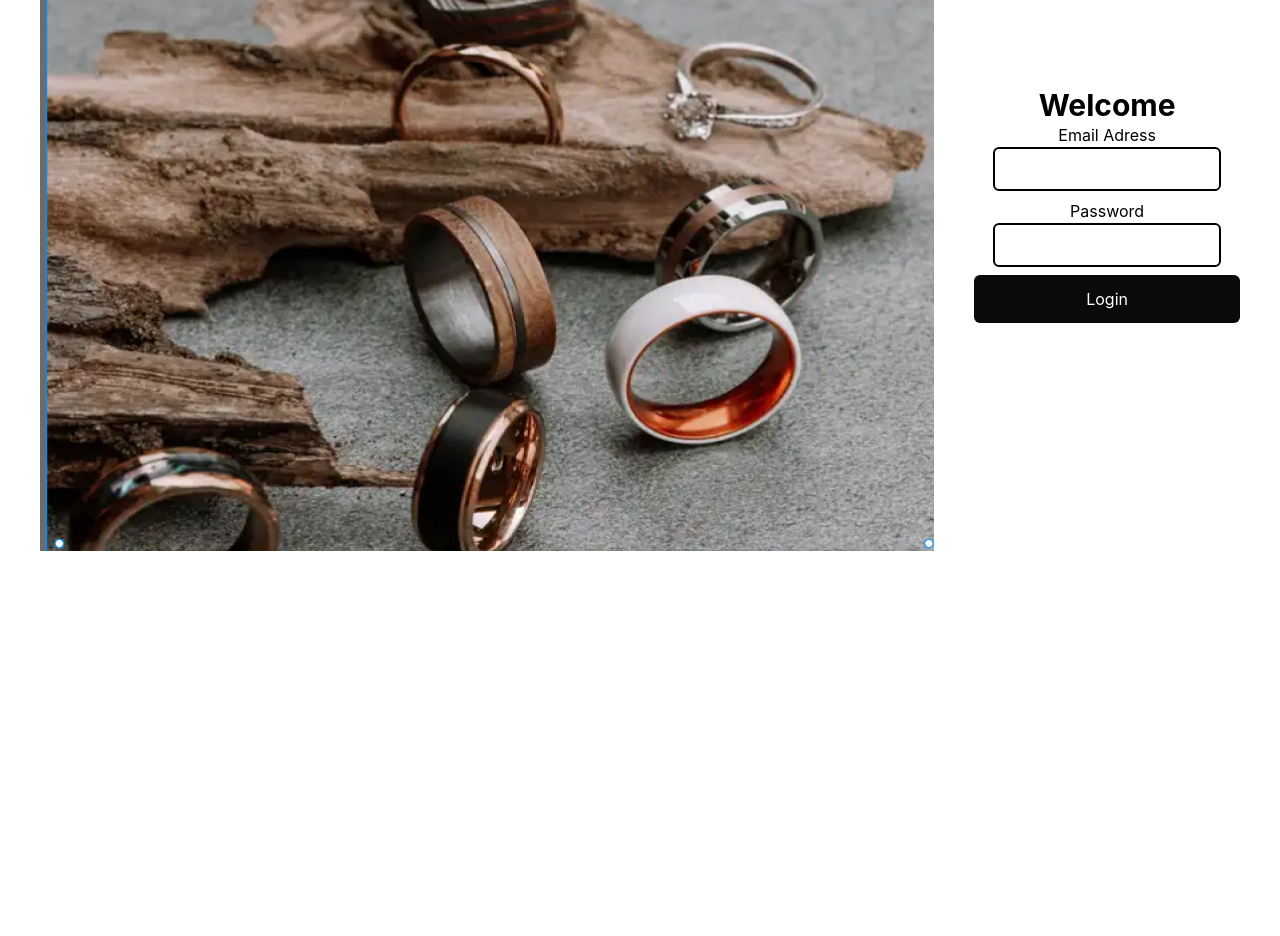
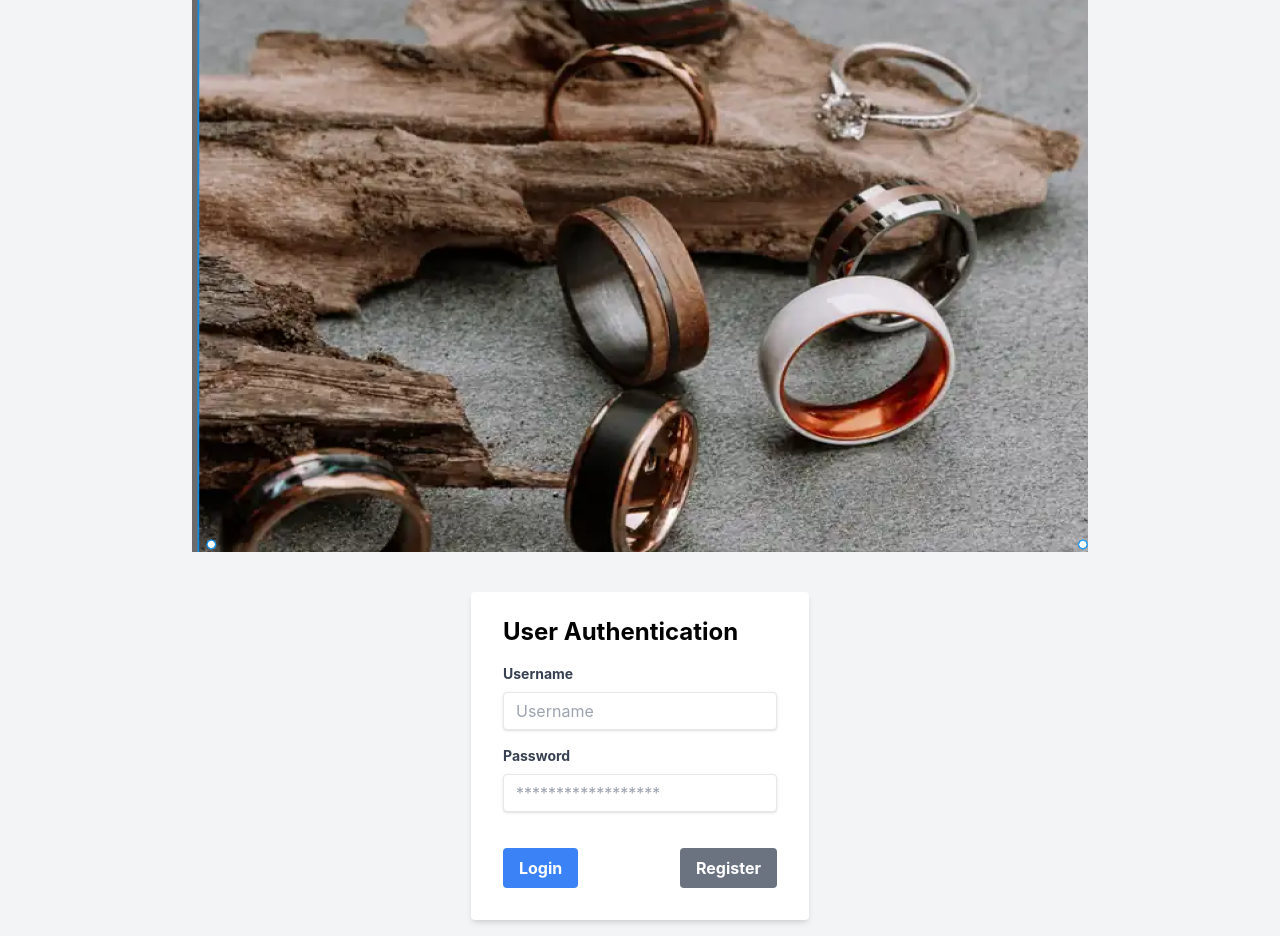
Before and after one commit to cgipson2345/bandsboutique, a React (Create React App) app in the folder bands-boutique/: page / in a window 1280 px wide. Shown: the part 180-1116 px from the top of the page. Before the commit the page ends 800 px from the top, so only its background shows below. Built offline with nearby package versions, Linux system fonts and the light colour scheme.

Commit message:
Adding user authentication, working fr this time

```diff
--- a/bands-boutique/src/App.js
+++ b/bands-boutique/src/App.js
@@ -1,16 +1,97 @@
-// src/App.js or src/App.jsx
-import React from 'react';
+import React, { useState } from 'react';
+import axios from 'axios';
 import Navbar from './Navbar';
 
 function App() {
+  const [username, setUsername] = useState('');
+  const [password, setPassword] = useState('');
+  const [isLoggedIn, setIsLoggedIn] = useState(false);
+  const [error, setError] = useState('');
+
+  const handleRegister = async () => {
+    try {
+      const response = await axios.post('http://localhost:5000/api/register', { username, password });
+      console.log('Registration response:', response);
+      setError(''); // Clear any previous error message
+      setUsername(''); // Clear username field
+      setPassword(''); // Clear password field
+      alert('User registered successfully!');
+    } catch (error) {
+      console.error('Registration error:', error);
+      if (error.response && error.response.status === 409) {
+        setError('Username is already registered');
+      } else {
+        setError('Registration failed. Please try again.');
+      }
+    }
+  };
+
+  const handleLogin = async () => {
+    try {
+      const response = await axios.post('http://localhost:5000/api/login', { username, password });
+      const token = response.data.token;
+      console.log('User logged in successfully');
+      setIsLoggedIn(true);
+    } catch (err) {
+      console.error('Login error:', err);
+      setError('Invalid username or password');
+    }
+  };
+
   return (
-    <div className="flex  flex-col">
+    <div className="flex flex-col items-center justify-center min-h-screen bg-gray-100">
       <Navbar />
-      {/* Your other components go here */}
-
-      <div className="footer">
-
-      </div>
+      {!isLoggedIn && (
+        <div className="bg-white shadow-md rounded px-8 pt-6 pb-8 mb-4 max-w-md">
+          <h1 className="text-2xl font-bold mb-4">User Authentication</h1>
+          <form>
+            <div className="mb-4">
+              <label className="block text-gray-700 text-sm font-bold mb-2" htmlFor="username">
+                Username
+              </label>
+              <input
+                className="shadow appearance-none border rounded w-full py-2 px-3 text-gray-700 leading-tight focus:outline-none focus:shadow-outline"
+                id="username"
+                type="text"
+                placeholder="Username"
+                value={username}
+                onChange={(e) => setUsername(e.target.value)}
+              />
+            </div>
+            <div className="mb-6">
+              <label className="block text-gray-700 text-sm font-bold mb-2" htmlFor="password">
+                Password
+              </label>
+              <input
+                className="shadow appearance-none border rounded w-full py-2 px-3 text-gray-700 mb-3 leading-tight focus:outline-none focus:shadow-outline"
+                id="password"
+                type="password"
+                placeholder="******************"
+                value={password}
+                onChange={(e) => setPassword(e.target.value)}
+              />
+              {error && <p className="text-red-500 text-xs italic">{error}</p>}
+            </div>
+            <div className="flex items-center justify-between">
+              <button
+                className="bg-blue-500 hover:bg-blue-700 text-white font-bold py-2 px-4 rounded focus:outline-none focus:shadow-outline"
+                type="button"
+                onClick={handleLogin}
+              >
+                Login
+              </button>
+              <button
+                className="bg-gray-500 hover:bg-gray-700 text-white font-bold py-2 px-4 rounded focus:outline-none focus:shadow-outline"
+                type="button"
+                onClick={handleRegister}
+              >
+                Register
+              </button>
+            </div>
+          </form>
+        </div>
+      )}
+      <div className="footer"> </div>
     </div>
   );
 }
--- a/bands-boutique/src/Home.js
+++ b/bands-boutique/src/Home.js
@@ -8,19 +8,7 @@ const Home = () => {
       <div className= "flex flex-row  justify-center  justify-items-center gap-x-10 m-10 items-center">
         <div className="left">
           <img src ={ringtree} alt ="dog"/>
-
         </div>
-        <div className="right flex-col justify-center justify-items-center items-center">
-          <h1 className="font-bold text-3xl ">Welcome</h1>
-          <p>Email Adress</p>
-          <div className="border-2 rounded-md px-28 py-5 border-black mb-2"> </div>
-          <p>Password</p>
-          <div className="border-2 rounded-md px-28 py-5 border-black mb-2"></div>
-          <button className='bg-neutral-950  text-white px-28 py-3 rounded-md'>Login</button>
-
-
-        </div>
-
       </div>
     </div>
   );
--- a/bands-boutique/src/Login.js
+++ b/bands-boutique/src/Login.js
@@ -1,21 +1,13 @@
-// src/components/Home.js
-import React from 'react';
+// Login.js
+import React, { useState } from 'react';
+import axios from 'axios';
 
-const Login = () => {
+const Login = ({ handleLogin }) => {
   return (
-  <div className="flex flex-row justify-center items-center h-screen">
-    <div className="flex justify-center items-center">
-      <img src="rings.png" alt="rings image" className="size-full"/>
+    <div>
+      <h2>Welcome to the Home Page</h2>
+      <p>This is the home page content. Customize it as needed for your application.</p>
     </div>
-    <div className="flex flex-col justify-center items-center ml-10">
-      <h1 className="mb-4 text-3xl font-bold">Welcome!</h1>
-      <p className="text-lg">Email Address</p>
-      <input type="text" placeholder="" className="mb-4 w-40 border-2 rounded-md"/>
-      <p className="text-lg">Password</p>
-      <input type="password" placeholder="" className="mb-4 w-40 border-2 rounded-md"/>
-      <button type="button" className="bg-black hover:bg-gray-700 text-white font-bold py-2 px-4 rounded w-40">Login</button>
-    </div>
-  </div>
   );
 };
 
```
Also changed, not shown: bands-boutique/package.json (+6 -3 lines), 1 other file (tests, documents, lock files or other folders).
